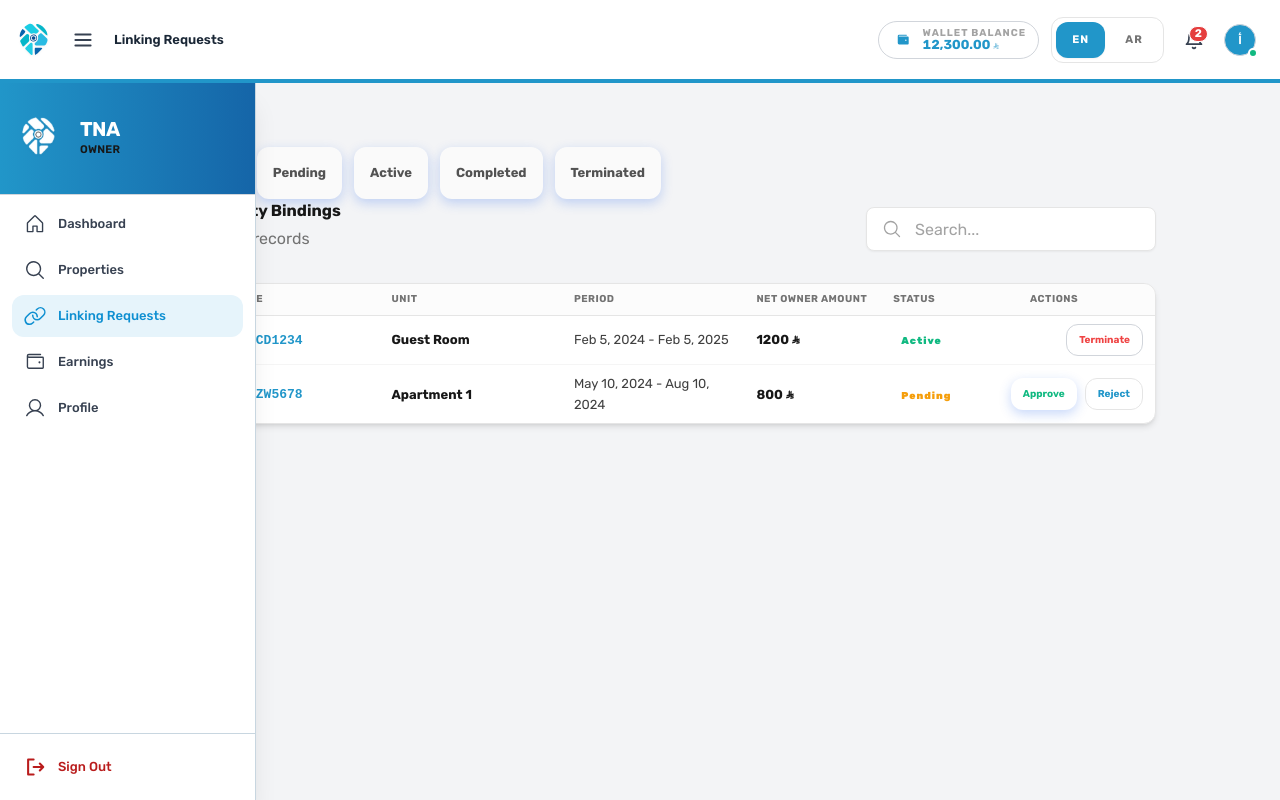
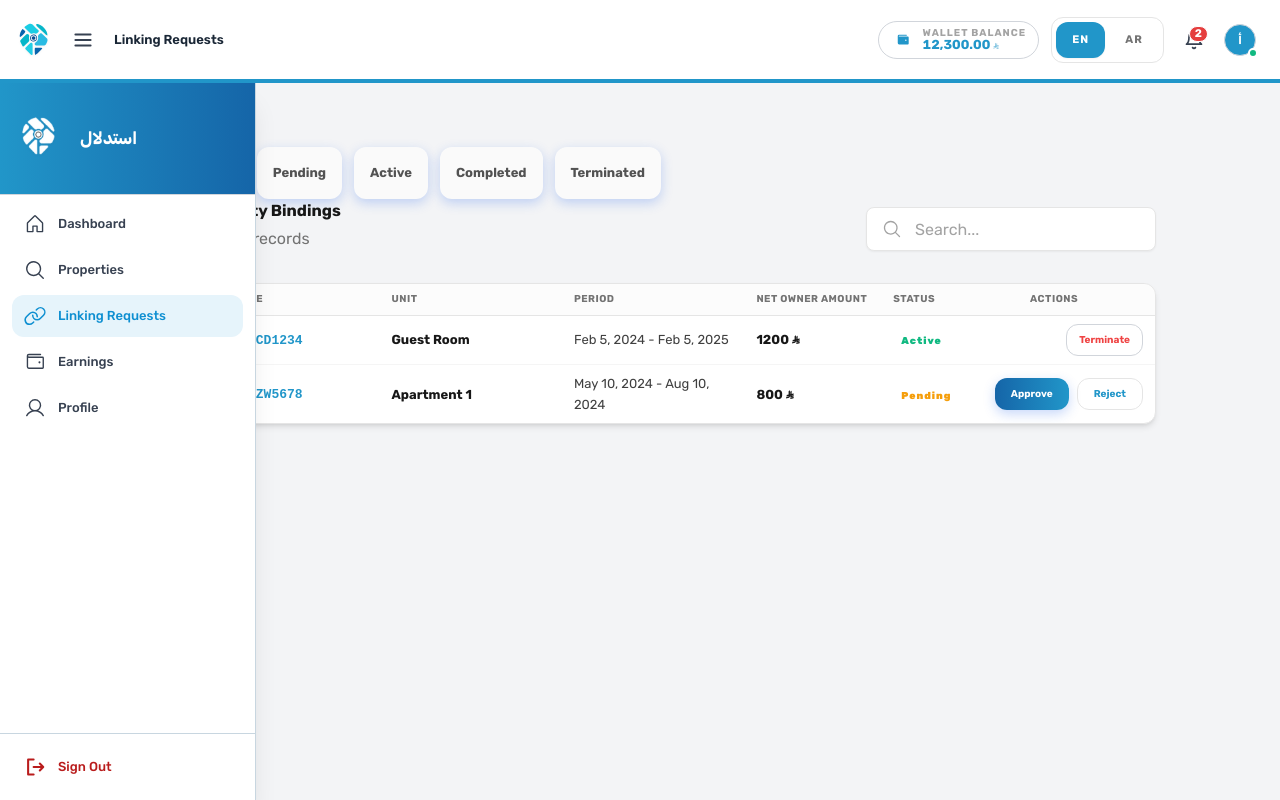
Before and after one commit to ziad-alaskry/TNA-Front-End, a Next.js app in the folder tna-project/: page /en/owner/bindings in a window 1280 px wide. Both pictures are taken after a click on the button 83 px from the left and 39 px from the top of the page. Built offline with nearby package versions, Linux system fonts and the light colour scheme.

Commit message:
bindingsButton-fix

```diff
--- a/tna-project/src/app/[locale]/owner/bindings/page.tsx
+++ b/tna-project/src/app/[locale]/owner/bindings/page.tsx
@@ -84,7 +84,7 @@ export default function OwnerBindingsPage() {
                         <>
                             <Button
                                 size="sm"
-                                className="h-8 px-3 text-[10px] bg-success/10 text-success hover:bg-success/20"
+                                className="h-8 px-4 text-[10px]"
                                 onClick={() => {
                                     console.log('Approve binding:', id);
                             }}
@@ -94,7 +94,7 @@ export default function OwnerBindingsPage() {
                             <Button
                                 size="sm"
                                 variant="outline"
-                                className="h-8 px-3 text-[10px] border-neutral-200"
+                                className="h-8 px-4 text-[10px] border-neutral-200"
                                 onClick={() => {
                                     console.log('Reject binding:', id);
                             }}
--- a/tna-project/src/components/layout/RoleSidebar.tsx
+++ b/tna-project/src/components/layout/RoleSidebar.tsx
@@ -112,8 +112,7 @@ export function SidebarContent({ role, collapsed = false }: SidebarProps) {
                />
              </div>
              <div className="flex flex-col">
-               <span className="font-bold text-white text-lg leading-none tracking-tight">TNA</span>
-               <span className="text-xs text-white/70 mt-0.5 uppercase font-semibold tracking-wide">{role}</span>
+               <span className="font-bold text-white text-[17px] leading-none tracking-tight">استدلال</span>
              </div>
            </div>
          )}
```
